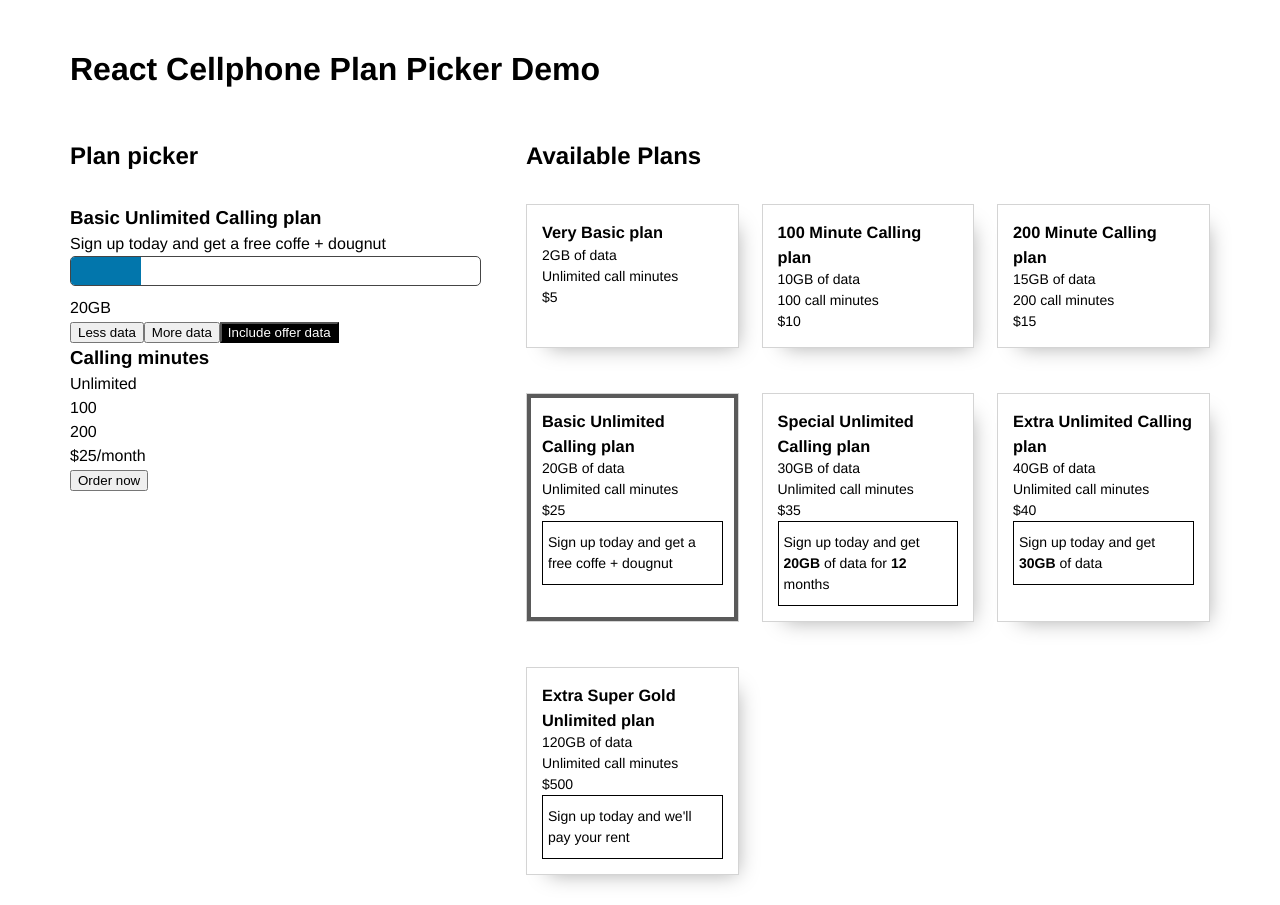
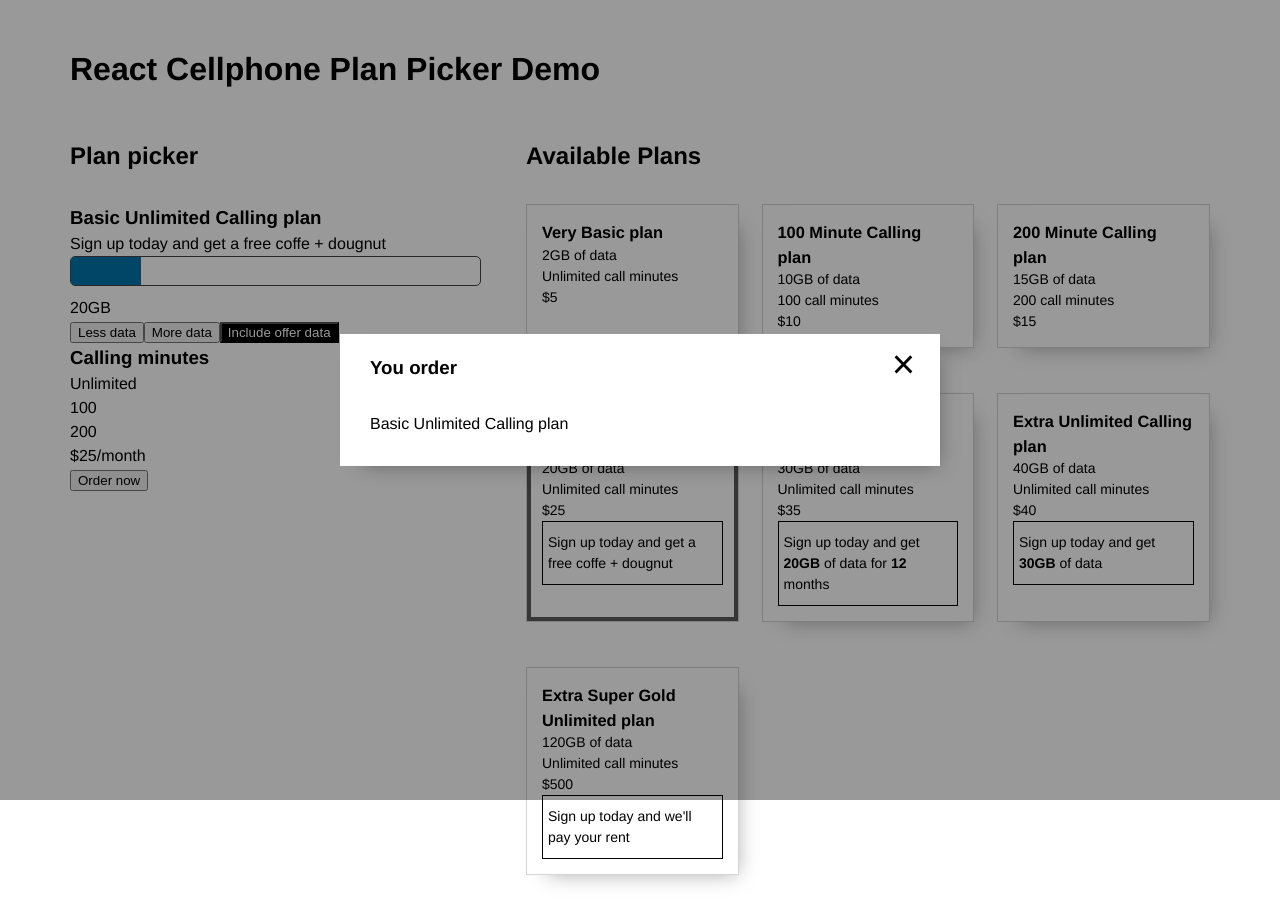
Before and after one commit to olegr1/react-cell-plan-picker, a React (Vite) app: page / in a window 1280 px wide. Both pictures are taken after a click on the button "Order now". Built offline with nearby package versions, Linux system fonts and the light colour scheme; data requests are answered from the project's data file.

Commit message:
Basic custom modal implementation

```diff
--- a/index.html
+++ b/index.html
@@ -8,5 +8,6 @@
   <body>
     <div id="root"></div>
     <script type="module" src="/src/main.jsx"></script>
+    <div id="modalContainer" class="modal-container"></div>
   </body>
 </html>
--- a/src/App.jsx
+++ b/src/App.jsx
@@ -4,6 +4,14 @@ import PickerPane from "./components/PickerPane";
 import LoadingMessage from "./components/LoadingMessage";
 import Layout from "./components/Layout";
 import { ACTIONS, STATUSES } from "./utils/constants";
+
+const initialState = {
+  plans: [],
+  currentPlanId: "123123",
+  status: STATUSES.LOADING,
+  isIncludedOfferData: true,
+  isModalOpen: false,
+};
 
 function reducer(state, action) {
   switch (action.type) {
@@ -43,10 +51,17 @@ function reducer(state, action) {
         ),
       };
 
-    case ACTIONS.PLAN_ORDERED:
-      console.log("plan ordered");
+    case ACTIONS.MODAL_OPEN:
+      return {
+        ...state,
+        isModalOpen: true,
+      };
 
-      return state;
+    case ACTIONS.MODAL_CLOSE:
+      return {
+        ...state,
+        isModalOpen: false,
+      };
 
     default:
       return state;
@@ -86,13 +101,10 @@ function getNextPrevPlanId(plans, currentPlanId, direction) {
 }
 
 function App() {
-  const [{ plans, currentPlanId, status, isIncludedOfferData }, dispatch] =
-    useReducer(reducer, {
-      plans: [],
-      currentPlanId: "123123",
-      status: STATUSES.LOADING,
-      isIncludedOfferData: true,
-    });
+  const [
+    { plans, currentPlanId, status, isIncludedOfferData, isModalOpen },
+    dispatch,
+  ] = useReducer(reducer, initialState);
 
   useEffect(() => {
     const fetchData = async () => {
@@ -127,6 +139,7 @@ function App() {
               currentPlanId={currentPlanId}
               isIncludedOfferData={isIncludedOfferData}
               dispatch={dispatch}
+              isModalOpen={isModalOpen}
             />
             <PlansPane plans={plans} currentPlanId={currentPlanId} />
           </>
--- /dev/null
+++ b/src/components/Modal.jsx
@@ -0,0 +1,34 @@
+import { createPortal } from "react-dom";
+import { ACTIONS } from "../utils/constants";
+import { useEffect } from "react";
+
+const modalContainer = document.getElementById("modalContainer");
+
+function Modal({ children, dispatch, isModalOpen, title }) {
+  useEffect(() => {
+    document.body.classList.toggle("modal-open", isModalOpen);
+  }, [isModalOpen]);
+
+  return isModalOpen
+    ? createPortal(
+        <div className="modal-dialog" role="dialog">
+          <div className="modal-content">
+            <div className="modal-header">
+              <h3>{title}</h3>
+              <button
+                type="button"
+                className="modal-close-btn"
+                onClick={() => dispatch({ type: ACTIONS.MODAL_CLOSE })}
+              >
+                &times;
+              </button>
+            </div>
+            <div className="modal-body">{children}</div>
+          </div>
+        </div>,
+        modalContainer
+      )
+    : null;
+}
+
+export default Modal;
--- a/src/components/PickerFooter.jsx
+++ b/src/components/PickerFooter.jsx
@@ -1,12 +1,12 @@
 import { ACTIONS } from "../utils/constants.js";
 
-function PickerFooter({ currentPlan, dispatch }) {
+function PickerFooter({ currentPlan, dispatch, isModalOpen }) {
   return (
     <div className="picker-footer">
       <div className="picker-footer-price">${currentPlan.price}/month</div>
       <button
         type="button"
-        onClick={() => dispatch({ type: ACTIONS.PLAN_ORDERED })}
+        onClick={() => dispatch({ type: ACTIONS.MODAL_OPEN })}
       >
         Order now
       </button>
--- a/src/components/PickerPane.jsx
+++ b/src/components/PickerPane.jsx
@@ -3,8 +3,15 @@ import { formatSpecialOffer } from "../utils/utils.js";
 import CallMinuteOptions from "./CallMinuteOptions.jsx";
 import PickerFooter from "./PickerFooter.jsx";
 import DataBar from "./DataBar.jsx";
+import Modal from "./Modal.jsx";
 
-function PickerPane({ plans, currentPlanId, isIncludedOfferData, dispatch }) {
+function PickerPane({
+  plans,
+  currentPlanId,
+  isIncludedOfferData,
+  dispatch,
+  isModalOpen,
+}) {
   const currentPlan = plans.find((plan) => plan.id === currentPlanId);
 
   const specialOfferString = formatSpecialOffer(
@@ -41,8 +48,16 @@ function PickerPane({ plans, currentPlanId, isIncludedOfferData, dispatch }) {
           dispatch={dispatch}
         />
 
-        <PickerFooter currentPlan={currentPlan} dispatch={dispatch} />
+        <PickerFooter
+          currentPlan={currentPlan}
+          dispatch={dispatch}
+          isModalOpen={isModalOpen}
+        />
       </div>
+
+      <Modal title={"You order"} dispatch={dispatch} isModalOpen={isModalOpen}>
+        {currentPlan.name}
+      </Modal>
     </div>
   );
 }
--- a/src/index.css
+++ b/src/index.css
@@ -103,6 +103,64 @@ svg {
   font-weight: bold;
 }
 
+.modal-open {
+  overflow: hidden;
+}
+
+.modal-dialog {
+  position: fixed;
+  top: 0;
+  right: 0;
+  bottom: 0;
+  left: 0;
+  z-index: 1000;
+  overflow-x: hidden;
+  overflow-y: auto;
+}
+
+.modal-dialog::before {
+  content: "";
+  display: block;
+  position: fixed;
+  top: 0;
+  right: 0;
+  bottom: 0;
+  left: 0;
+  background-color: #000;
+  opacity: 0.4;
+}
+
+.modal-content {
+  transform: translate(-50%, -50%);
+  width: 600px;
+  position: absolute;
+  left: 50%;
+  top: 50%;
+  background-color: #fff;
+  box-shadow: 10px 11px 20px -12px rgba(0, 0, 0, 0.34);
+}
+
+.modal-header {
+  padding: 20px 30px 15px;
+  position: relative;
+}
+
+.modal-close-btn {
+  background-color: transparent;
+  border: none;
+  padding: 10px;
+  font-size: 40px;
+  line-height: 0.5;
+  position: absolute;
+  right: 15px;
+  top: 10px;
+  cursor: pointer;
+}
+
+.modal-body {
+  padding: 15px 30px 30px;
+}
+
 @media (min-width: 640px) {
   .container {
     padding: 0 30px;
--- a/src/utils/constants.js
+++ b/src/utils/constants.js
@@ -4,7 +4,8 @@ const ACTIONS = {
   NEXT_PLAN: "nextPlan",
   PREV_PLAN: "prevPlan",
   TOGGLE_OFFER_DATA: "toggleOfferData",
-  PLAN_ORDERED: "planOrdered",
+  MODAL_OPEN: "modalOpen",
+  MODAL_CLOSE: "modalClose",
 };
 
 const STATUSES = {
```
